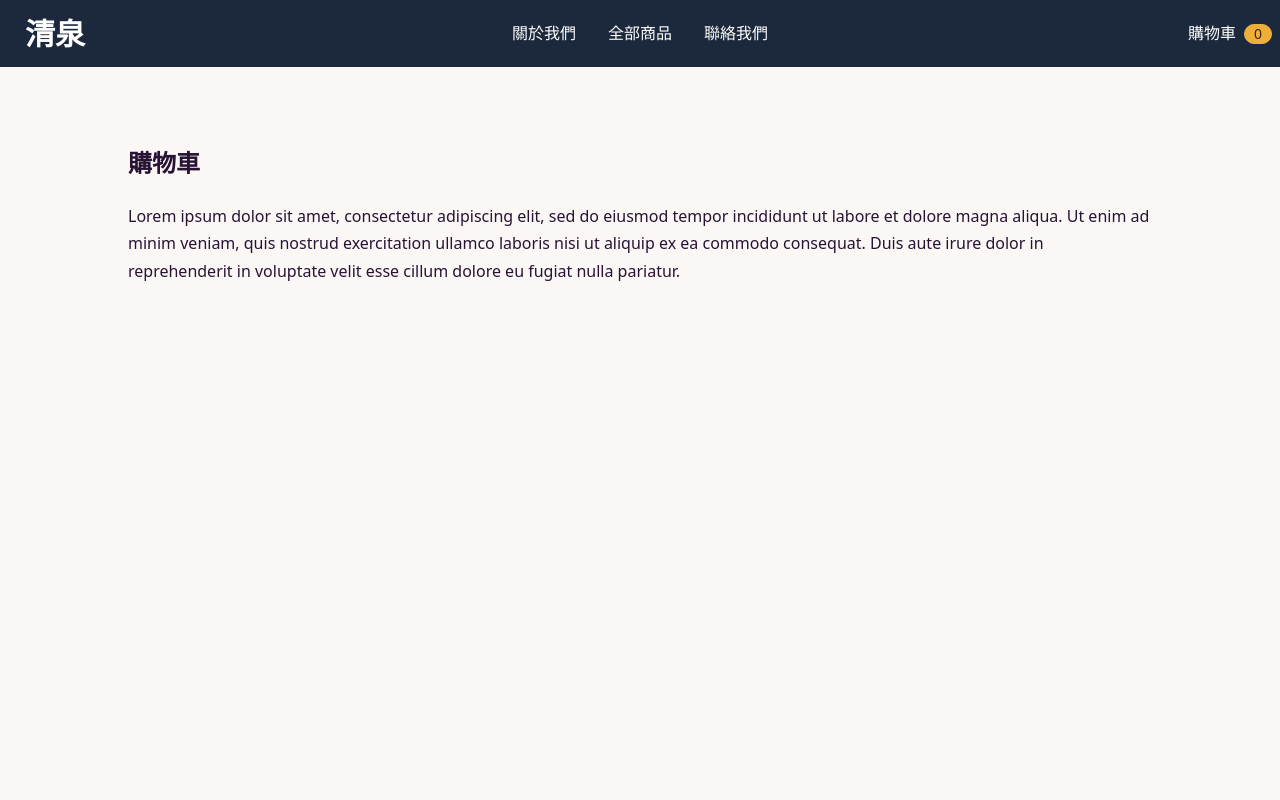
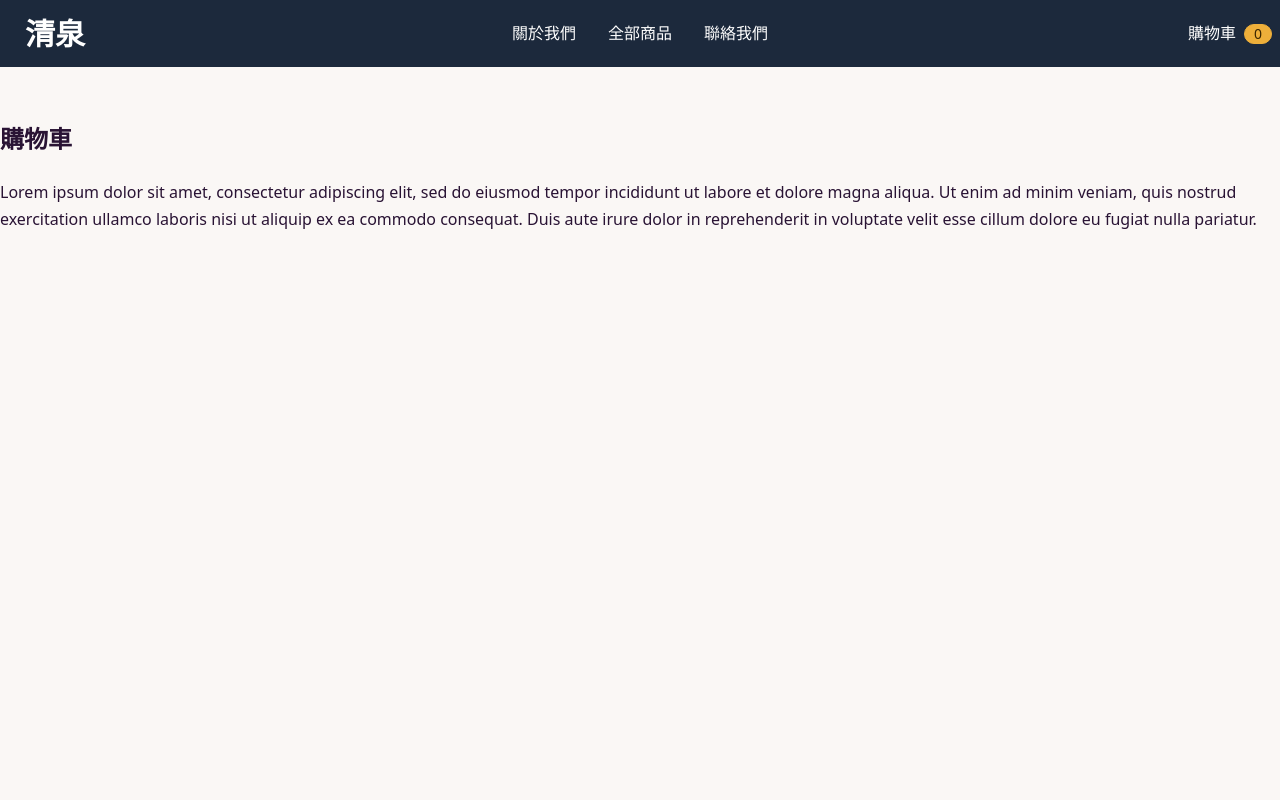
Before and after one commit to msunji/spring-publications-tw, a Next.js app: page /cart in a window 1280 px wide. Shown: the top 800 px of the page. Built offline with nearby package versions, Linux system fonts and the light colour scheme.

Commit message:
Readjust containers, padding
- Move container class to individual sections instead - Allow for full bleed sections
- Adjust margins and sections accordingly

```diff
--- a/components/layout.tsx
+++ b/components/layout.tsx
@@ -13,10 +13,8 @@ export default function Layout({ children }: Props) {
         <title>清泉 - Spring Publications</title>
       </Head>
       <Navbar />
-      <main className="min-h-screen container mx-auto my-20 ">
-        <section className="mb-20">
-          {children}
-        </section>
+      <main className="min-h-screen">
+        {children}
       </main>
       <Footer />
     </>
--- a/pages/index.tsx
+++ b/pages/index.tsx
@@ -2,13 +2,16 @@ import { getBooks } from '@/lib/airtable'
 import { Book } from '@/types/types'
 import { Inter } from 'next/font/google'
 import Thumbnail from '@/components/thumbnail';
+import Featured from '@/components/featured';
 
 const inter = Inter({ subsets: ['latin'] })
 
 export default function Home({ data } : { data: Array<Book>}) {
   return (
+    <>
+      <Featured />
       <section>
-      <div>
+        <div className="container mx-auto">
           <div className="divider mb-20"><h1 className="text-center text-3xl">全部商品</h1></div>
           <div className="grid grid-cols-1 sm:grid-cols-3 xl:grid-cols-4 gap-8">
             {data.map((book:Book) => <Thumbnail key={book.id} {...book} />
@@ -17,6 +20,7 @@ export default function Home({ data } : { data: Array<Book>}) {
 
         </div>
       </section>
+    </>
   )
 }
 
--- a/styles/globals.css
+++ b/styles/globals.css
@@ -19,7 +19,7 @@
     @apply text-lg;
   }
   section {
-    @apply mb-10;
+    @apply py-14;
   }
   section > h1, h2, h3 {
     @apply mb-6
```
Lines whose indentation alone changed are shown as unchanged.
